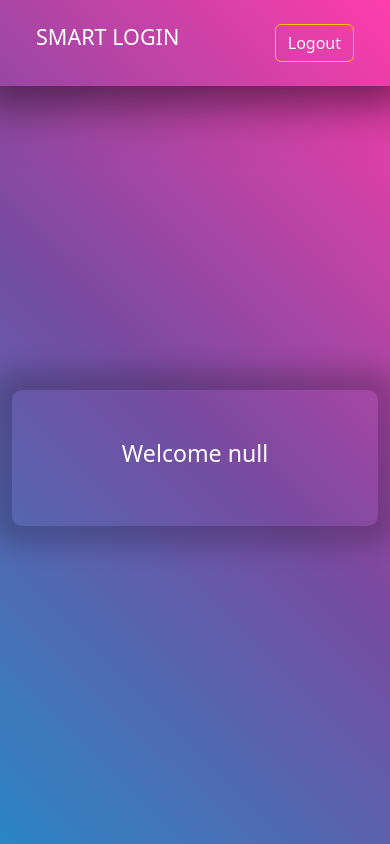
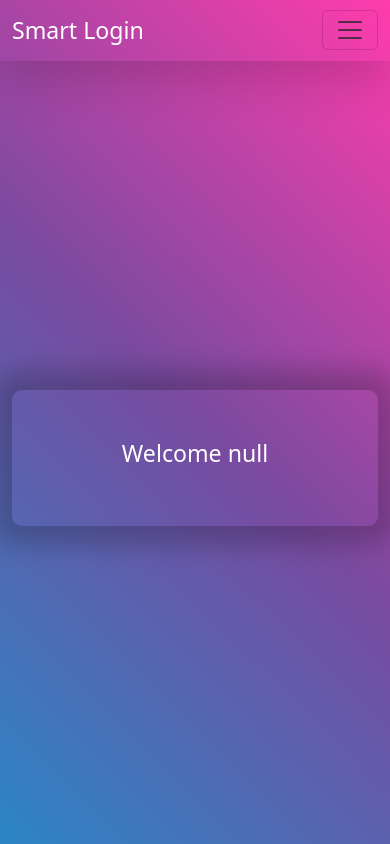
Before and after one commit to pavli22/login-system, a plain HTML site: page home.html in a window 390 px wide. Drawn offline with Linux system fonts and the light colour scheme.

Commit message:
second commit

```diff
--- a/home.html
+++ b/home.html
@@ -8,8 +8,8 @@
     <link rel="stylesheet" href="css/style.css" />
     <title>Login</title>
   </head>
-  <body class="d-flex justify-content-center align-items-center vh-100" >
-    <nav class="fixed-top Bshadow">
+  <body class="d-flex justify-content-center align-items-center vh-100">
+    <!-- <nav class="fixed-top Bshadow">
       <div class="container">
         <div class="p-4 d-flex justify-content-between">
           <div class="logo">
@@ -18,6 +18,31 @@
           <div class="log-out">
             <button id="logOut" class="btn btn-outline-warning text-light">Logout</button>
           </div>
+        </div>
+      </div>
+    </nav> -->
+    <nav class="navbar navbar-expand-lg fixed-top shadow-lg">
+      <div class="container">
+        <a class="navbar-brand text-white fs-3" href="index.html">Smart Login</a>
+        <button
+          class="navbar-toggler"
+          type="button"
+          data-bs-toggle="collapse"
+          data-bs-target="#navbarSupportedContent"
+          aria-controls="navbarSupportedContent"
+          aria-expanded="false"
+          aria-label="Toggle navigation"
+        >
+          <span class="navbar-toggler-icon"></span>
+        </button>
+        <div class="collapse navbar-collapse" id="navbarSupportedContent">
+          <ul class="navbar-nav ms-auto mb-2 mb-lg-0">
+            <li class="nav-item">
+              <button id="logOut" class="btn btn-outline-warning w-100 mt-1 text-light">
+                Logout
+              </button>
+            </li>
+          </ul>
         </div>
       </div>
     </nav>
```
